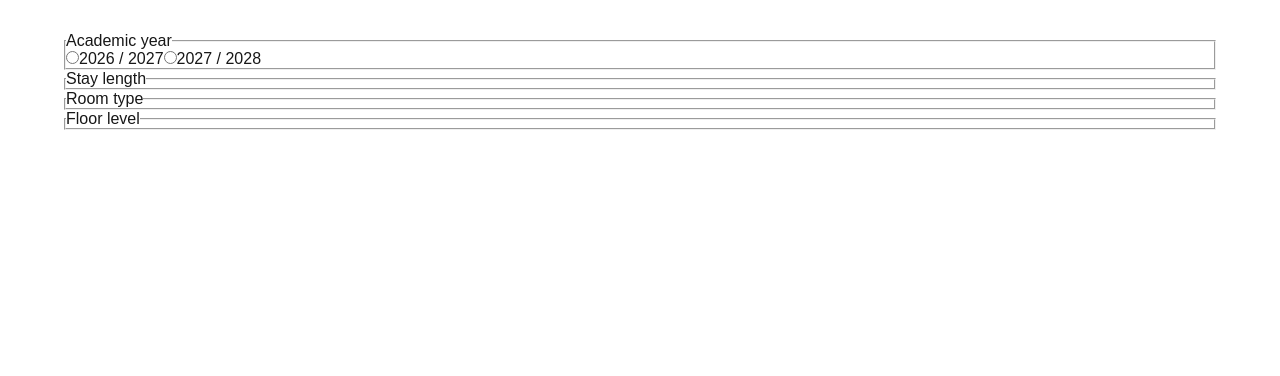
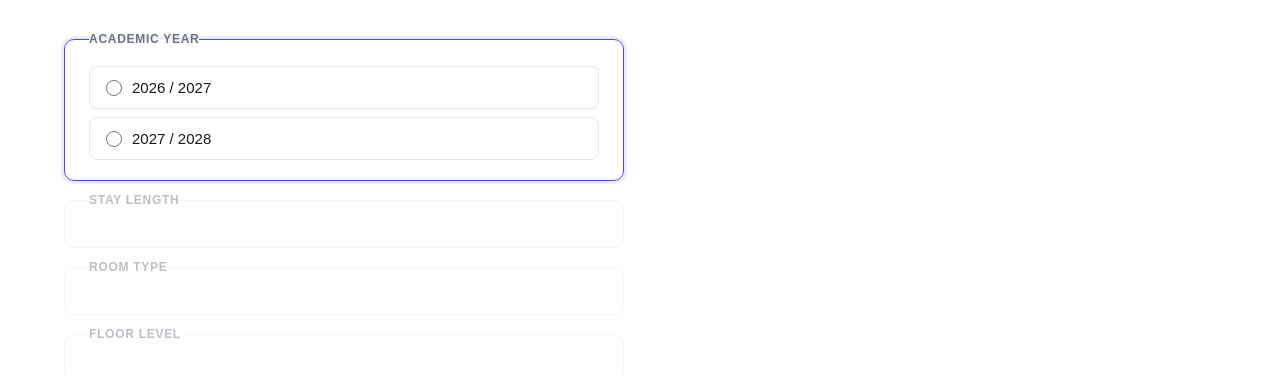
Before and after one commit to TommyAFS/multi-step-form, a Next.js app: page / in a window 1280 px wide. Shown: the top 376 px of the page. Built offline with nearby package versions, Linux system fonts and the light colour scheme.

Commit message:
add some simple styling to the radios

```diff
--- /dev/null
+++ b/src/atoms/Radio.module.css
@@ -0,0 +1,31 @@
+.label {
+  display: flex;
+  align-items: center;
+  gap: 0.625rem;
+  padding: 0.75rem 1rem;
+  border: 1.5px solid #e5e7eb;
+  border-radius: 8px;
+  cursor: pointer;
+  font-size: 0.9375rem;
+  transition: border-color 0.15s, background-color 0.15s;
+  user-select: none;
+}
+
+.label:hover {
+  border-color: #a5b4fc;
+  background-color: #f5f3ff;
+}
+
+.label:has(input:checked) {
+  border-color: #4f46e5;
+  background-color: #eef2ff;
+  font-weight: 500;
+}
+
+.input {
+  accent-color: #4f46e5;
+  width: 1rem;
+  height: 1rem;
+  flex-shrink: 0;
+  cursor: pointer;
+}
--- a/src/atoms/Radio.tsx
+++ b/src/atoms/Radio.tsx
@@ -1,3 +1,5 @@
+import styles from "./Radio.module.css";
+
 type RadioProps = {
   label: string;
   value: string;
@@ -8,8 +10,9 @@ type RadioProps = {
 
 export default function Radio({ label, value, name, checked, onChange }: RadioProps) {
   return (
-    <label>
+    <label className={styles.label}>
       <input
+        className={styles.input}
         type="radio"
         name={name}
         value={value}
--- /dev/null
+++ b/src/organisms/MultiStepForm/MultiStepForm.module.css
@@ -0,0 +1,81 @@
+.form {
+  display: flex;
+  flex-direction: column;
+  gap: 0.75rem;
+  max-width: 560px;
+}
+
+.fieldset {
+  border: 1.5px solid #e5e7eb;
+  border-radius: 10px;
+  padding: 1.25rem 1.5rem;
+  display: flex;
+  flex-direction: column;
+  gap: 0.75rem;
+  transition: border-color 0.15s, box-shadow 0.15s;
+}
+
+.fieldset.active {
+  border-color: #4f46e5;
+  box-shadow: 0 0 0 3px rgba(79, 70, 229, 0.1);
+}
+
+.fieldset[disabled] {
+  opacity: 0.45;
+  pointer-events: none;
+}
+
+.legend {
+  font-size: 0.75rem;
+  font-weight: 600;
+  text-transform: uppercase;
+  letter-spacing: 0.06em;
+  color: #6b7280;
+}
+
+.completedRow {
+  display: flex;
+  align-items: center;
+  justify-content: space-between;
+  gap: 1rem;
+}
+
+.completedValue {
+  font-size: 1rem;
+  font-weight: 500;
+}
+
+.editButton {
+  font-size: 0.875rem;
+  color: #4f46e5;
+  background: none;
+  border: none;
+  cursor: pointer;
+  padding: 0;
+  flex-shrink: 0;
+  text-decoration: underline;
+  text-underline-offset: 2px;
+}
+
+.editButton:hover {
+  color: #3730a3;
+}
+
+.options {
+  display: flex;
+  flex-direction: column;
+  gap: 0.5rem;
+}
+
+.group {
+  display: flex;
+  flex-direction: column;
+  gap: 0.5rem;
+}
+
+.groupLabel {
+  font-size: 0.8125rem;
+  font-weight: 600;
+  color: #374151;
+  padding: 0.25rem 0;
+}
--- a/src/organisms/MultiStepForm/index.tsx
+++ b/src/organisms/MultiStepForm/index.tsx
@@ -2,6 +2,7 @@ import { useState } from "react";
 import Radio from "@/atoms/Radio";
 import type { Step, Selections } from "./types";
 import { formContent, formatOption, allOptions, selectedLabel } from "./helpers";
+import styles from "./MultiStepForm.module.css";
 
 function ActiveStep({ step, selected, onSelect }: {
   step: Step;
@@ -9,9 +10,11 @@ function ActiveStep({ step, selected, onSelect }: {
   onSelect: (value: string) => void;
 }) {
   if (step.groups) {
-    return step.groups.map((group) => (
-      <div key={group.id}>
-        <p>{group.label} ({group.count})</p>
+    return (
+      <div className={styles.options}>
+        {step.groups.map((group) => (
+          <div key={group.id} className={styles.group}>
+            <p className={styles.groupLabel}>{group.label} ({group.count})</p>
             {group.options.map((option) => (
               <Radio
                 key={option.id}
@@ -23,10 +26,14 @@ function ActiveStep({ step, selected, onSelect }: {
               />
             ))}
           </div>
-    ));
+        ))}
+      </div>
+    );
   }
 
-  return allOptions(step).map((option) => (
+  return (
+    <div className={styles.options}>
+      {allOptions(step).map((option) => (
         <Radio
           key={option.id}
           name={step.id}
@@ -35,11 +42,14 @@ function ActiveStep({ step, selected, onSelect }: {
           checked={selected === option.id}
           onChange={onSelect}
         />
-  ));
+      ))}
+    </div>
+  );
 }
 
 export default function MultiStepForm() {
   const [selections, setSelections] = useState<Selections>({});
+
 
   const activeStepIndex = formContent.steps.findIndex((step) => !selections[step.id]);
 
@@ -56,19 +66,23 @@ export default function MultiStepForm() {
   }
 
   return (
-    <form>
+    <form className={styles.form}>
       {formContent.steps.map((step, index) => {
         const isCompleted = !!selections[step.id];
         const isActive = index === activeStepIndex;
 
         return (
-          <fieldset key={step.id} disabled={!isCompleted && !isActive}>
-            <legend>{step.label}</legend>
+          <fieldset
+            key={step.id}
+            disabled={!isCompleted && !isActive}
+            className={[styles.fieldset, isActive && styles.active].filter(Boolean).join(" ")}
+          >
+            <legend className={styles.legend}>{step.label}</legend>
             {isCompleted && (
-              <>
-                <p>{selectedLabel(step, selections[step.id])}</p>
-                <button type="button" onClick={() => handleEdit(index)}>Edit</button>
-              </>
+              <div className={styles.completedRow}>
+                <p className={styles.completedValue}>{selectedLabel(step, selections[step.id])}</p>
+                <button type="button" className={styles.editButton} onClick={() => handleEdit(index)}>Edit</button>
+              </div>
             )}
             {isActive && (
               <ActiveStep
--- a/src/pages/globals.css
+++ b/src/pages/globals.css
@@ -1,14 +1,6 @@
 :root {
   --background: #ffffff;
   --foreground: #171717;
-}
-
-@media (prefers-color-scheme: dark) {
-  :root {
-    --background: #0a0a0a;
-    --foreground: #ededed;
-    color-scheme: dark;
-  }
 }
 
 *,
```
Lines whose indentation alone changed are shown as unchanged.
